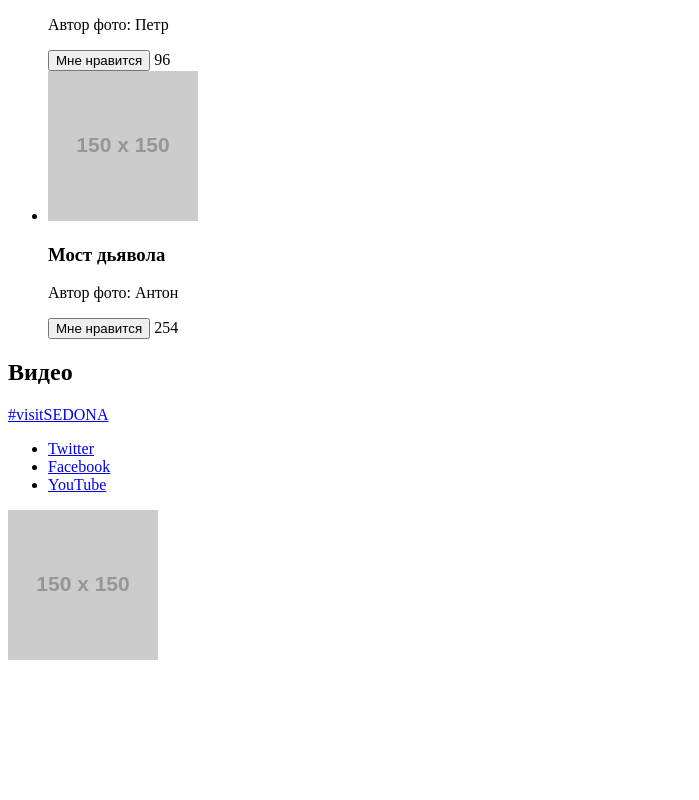
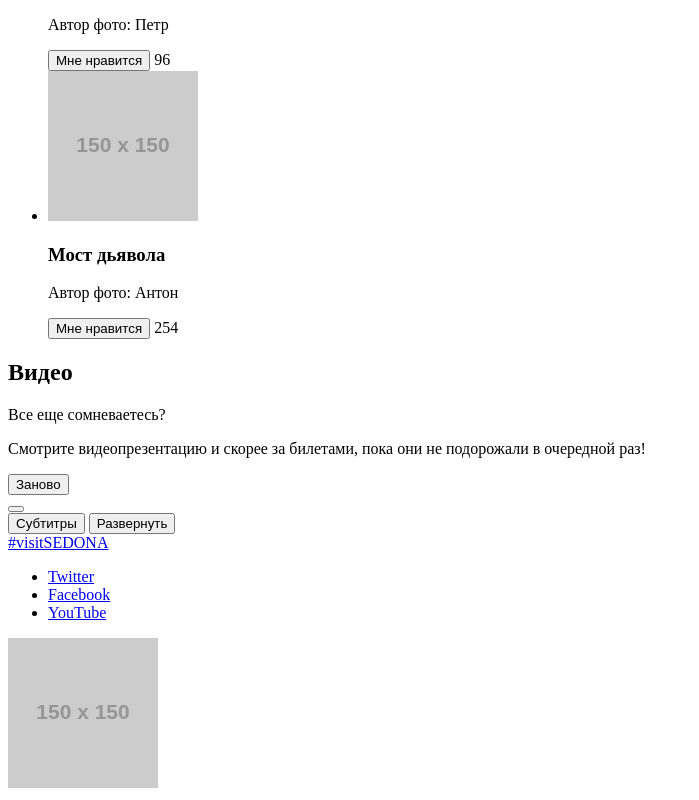
Before and after one commit to georgylazarev/1338907-sedona-20, a website: page source/photo.html in a window 1280 px wide. Shown: the part 1366-2166 px from the top of the page, without its empty margins (0-699 px from the left). Before the commit the page ends 2038 px from the top, so only its background shows below. Drawn offline with Linux system fonts and the light colour scheme; placeholder pictures from the web are drawn by us.

Commit message:
блок видео

```diff
--- a/source/photo.html
+++ b/source/photo.html
@@ -114,7 +114,31 @@
 
       <section class="page-main__video video">
         <h2 class="visually-hidden">Видео</h2>
-        <!-- Тут будет видео -->
+        <p class="video__intro-bold">
+          Все еще сомневаетесь?
+        </p>
+        <p class="video__intro-slim">Смотрите видеопрезентацию и скорее за билетами, пока они не подорожали в очередной раз!</p>
+
+        <div class="video__player">
+          <button class="video__button video__button--restart" type="button">
+            <span class="visually-hidden">Заново</span>
+          </button>
+
+          <div class="video__progress">
+            <div class="video__scale">
+              <div class="video__bar"></div>
+            </div>
+            <button class="video__toggle" type="button"></button>
+          </div>
+
+          <button class="video__button video__button--cc" type="button">
+            <span class="visually-hidden">Субтитры</span>
+          </button>
+          <button class="video__button video__button--fullscreen" type="button">
+            <span class="visually-hidden">Развернуть</span>
+          </button>
+        </div>
+
       </section>
 
     </main>
```
